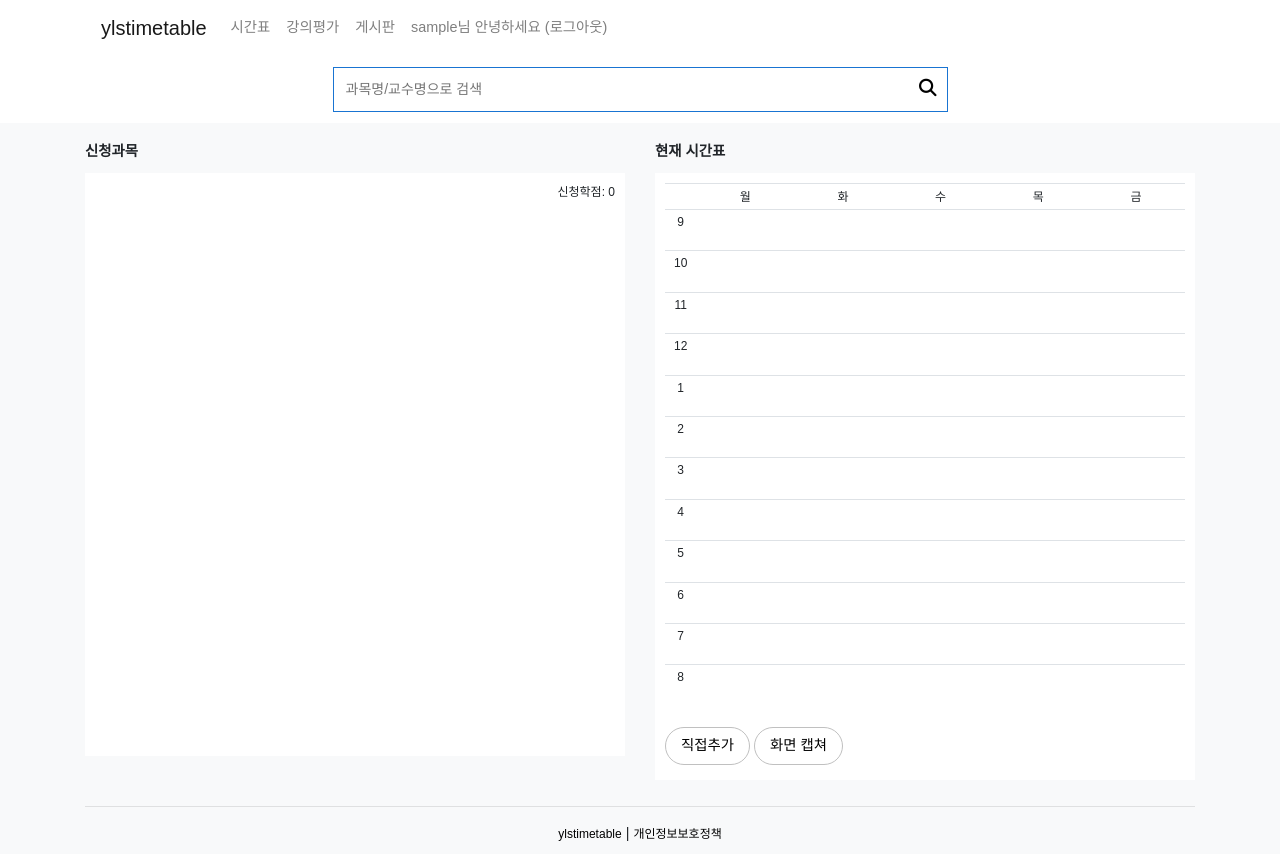
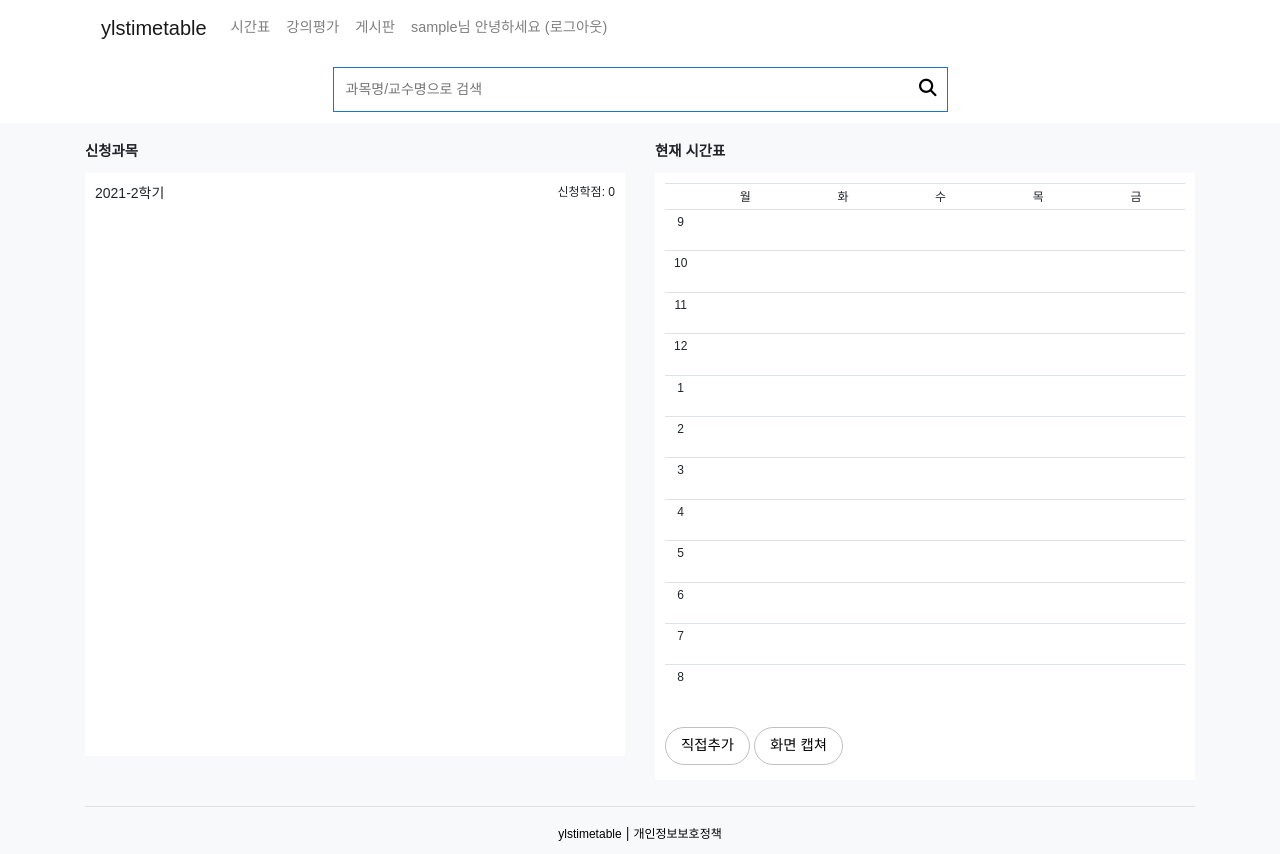
Before and after one commit to ylstimetable/ylstimetable, a Django app: page /timetable/search/ in a window 1280 px wide. Run offline with Django 3.2, Linux system fonts and the light colour scheme; the visitor is signed in with stand-in values (Sample User, id 1); data that the repository does not hold is empty; some libraries are stand-ins or nearby versions.

Commit message:
2학기 업데이트

```diff
--- a/templates/index.html
+++ b/templates/index.html
@@ -32,6 +32,7 @@
             <div class="col-xs-12 col-md-6">
                 <p style="font-weight: bold; display: inline;">신청과목</p>
                 <div class="inbox">
+                    <p style="font-size: 14px; float: left;">2021-2학기</p>
                     <p style="font-size: 12px; float: right;">신청학점: {{ credit }}</p>
                     {% if tabletime %}
                     <table id="classmenu" class="table table-hover">
@@ -46,7 +47,7 @@
                                         {% csrf_token %}
                                         <button type="submit" class="btnnb">삭제</button>
                                     </form>
-                                    <a class="btnnn" href="{% url 'timetable:address' i.number i.ban %}">실라버스</a>
+                                    <a class="btnnn" href="{% url 'timetable:address' i.number i.ban %}" target="_blank">실라버스</a>
                                 </div>
                             </td>
                         </tr>
--- a/templates/result.html
+++ b/templates/result.html
@@ -16,7 +16,7 @@
                                     {% csrf_token %}
                                 <button type="submit" class="btnnb">수강</button>
                                 </form>
-                                <a class="btnnn" href="{% url 'timetable:address' i.number i.ban %}">실라버스</a>
+                                <a class="btnnn" href="{% url 'timetable:address' i.number i.ban %}" target="_blank">실라버스</a>
                             </div>
                         </td>
                         <!--
--- a/timetable/views.py
+++ b/timetable/views.py
@@ -14,7 +14,7 @@ def result(request):
         name = request.POST.get("classname")
         class_list = ClassD.objects.all()
         classfind = class_list.filter(
-            Q(semester__icontains='2021-2') &
+            Q(semester__icontains='2021-3') &
             Q(title__icontains=name) |
             Q(professor__icontains=name) |
             Q(number__icontains=name)
@@ -30,7 +30,7 @@ def result(request):
 def index(request):
     user = request.user
     q_all = user.class_voter.all()
-    q = q_all.filter(semester='2021-2')
+    q = q_all.filter(semester='2021-3')
     m = user.class_author.all()
     ran = range(1, 13)
     rang = range(0, 5)
@@ -176,7 +176,7 @@ def index(request):
 @login_required(login_url='common:login')
 def register(request, class_id):
     q_all = request.user.class_voter.all()
-    q = q_all.filter(semester='2021-2')
+    q = q_all.filter(semester='2021-3')
 
     reg = get_object_or_404(ClassD, pk=class_id)
 
@@ -308,8 +308,6 @@ def manual_delete(request, class_id):
     reg.delete()
     return redirect('index')
 
-
-
 def addition(request):
     classlist = {"헌법1": 6101, "헌법2": 6102, "헌법소송법": 6103, "행정법": 6104, "민사소송법1": 6204, "민사소송법2": 6210,
                  "계약법1": 6212, "물권법": 6202, "친족상속법": 6209, "계약법2": 6214, "형법2": 6302, "형사소송법": 6303,
@@ -325,14 +323,16 @@ def addition(request):
                  "실무수습": 6905, "행통사": 7114, "헌통사": 7115, "민통사": 7205, "민소사": 7210, "상통사": 7416,
                  "법인세법": 7503, "생명윤리법": 7601, "문화산업법": 7608, "한국법제사": 7803, "민응": 7902, "공쟁실": 7905,
                  "공익소송리걸클리닉": 7925, "사회적기업청년창업법률지원리걸클리닉": 7937, "기업인수합병의이론과실무": 7938,
-                 "사회배려자법률지원리걸클리닉": 7953, "형법작": 7956, "검찰실무2": 7957, "민사리걸클리닉": 7959}
+                 "사회배려자법률지원리걸클리닉": 7953, "형법작": 7956, "검찰실무2": 7957, "민사리걸클리닉": 7959,
+                 "행정구제법": 6106, "채권담보권": 6205, "민사집행법": 6211, "물권법판례연습": 6215, "개별적근로관계법": 6506,
+                 "상표법": 6603, "요건사실론": 7211, "스포츠엔터": 7609, "법의학": 7621,
+                 "국제환경법": 7705, "국제분쟁해결제도": 7706, "지역주민": 7936, "주요대법원": 7962, "형통사": 6307}
 
     assess = ClassA.objects.all()
-    control = 0
 
     if request.method == 'POST':
-        name = request.POST.get("classname")
-        if name in classlist:
+        for name in classlist:
+            control = 0
             classnum = classlist[name]
             for i in range(1, 7):
                 url = f"http://ysweb.yonsei.ac.kr:8888/curri120601/curri_pop2.jsp?&hakno=YJD{classnum}&bb=0{i}&sbb=00&domain=W&startyy=2021&hakgi=2&ohak=23100"
```
